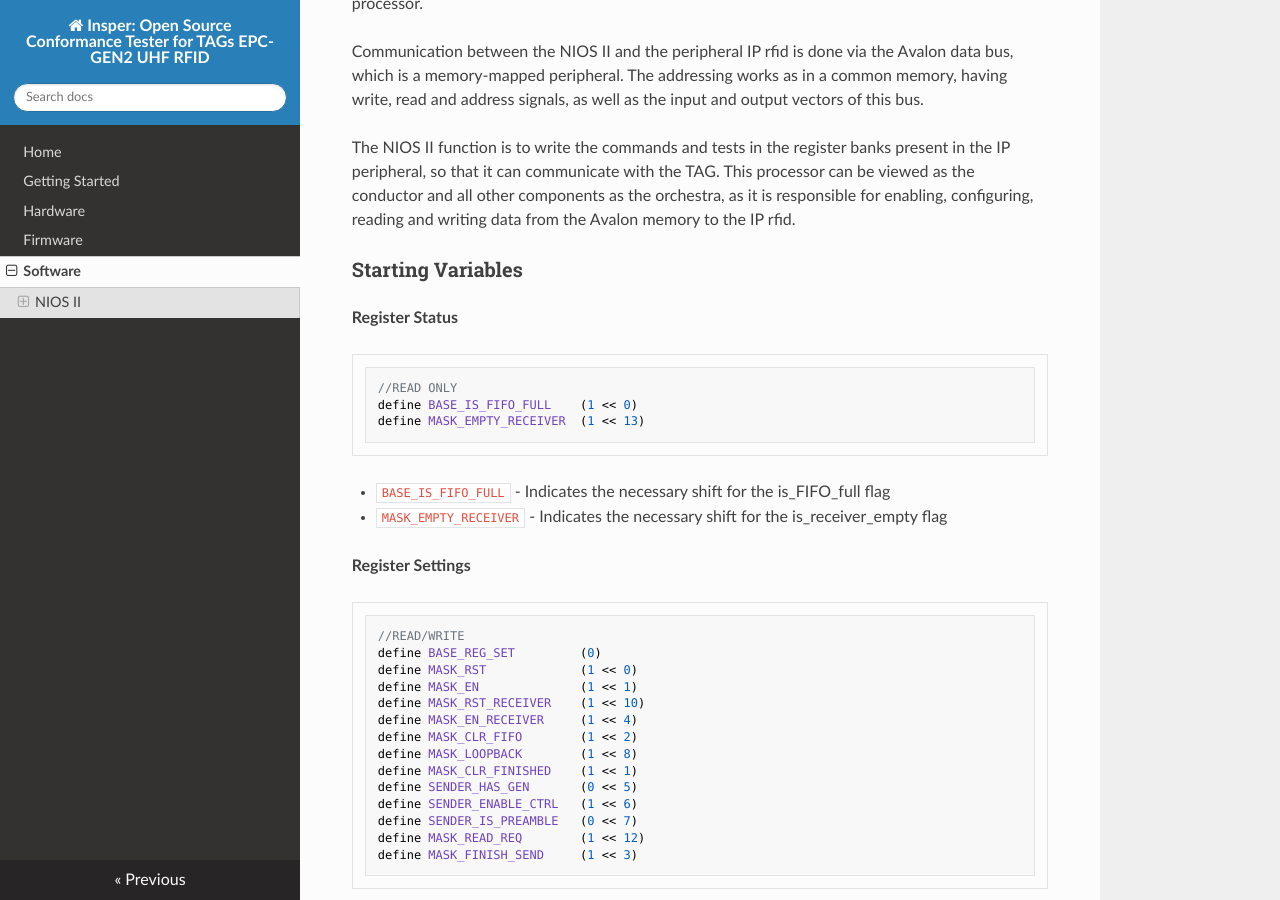
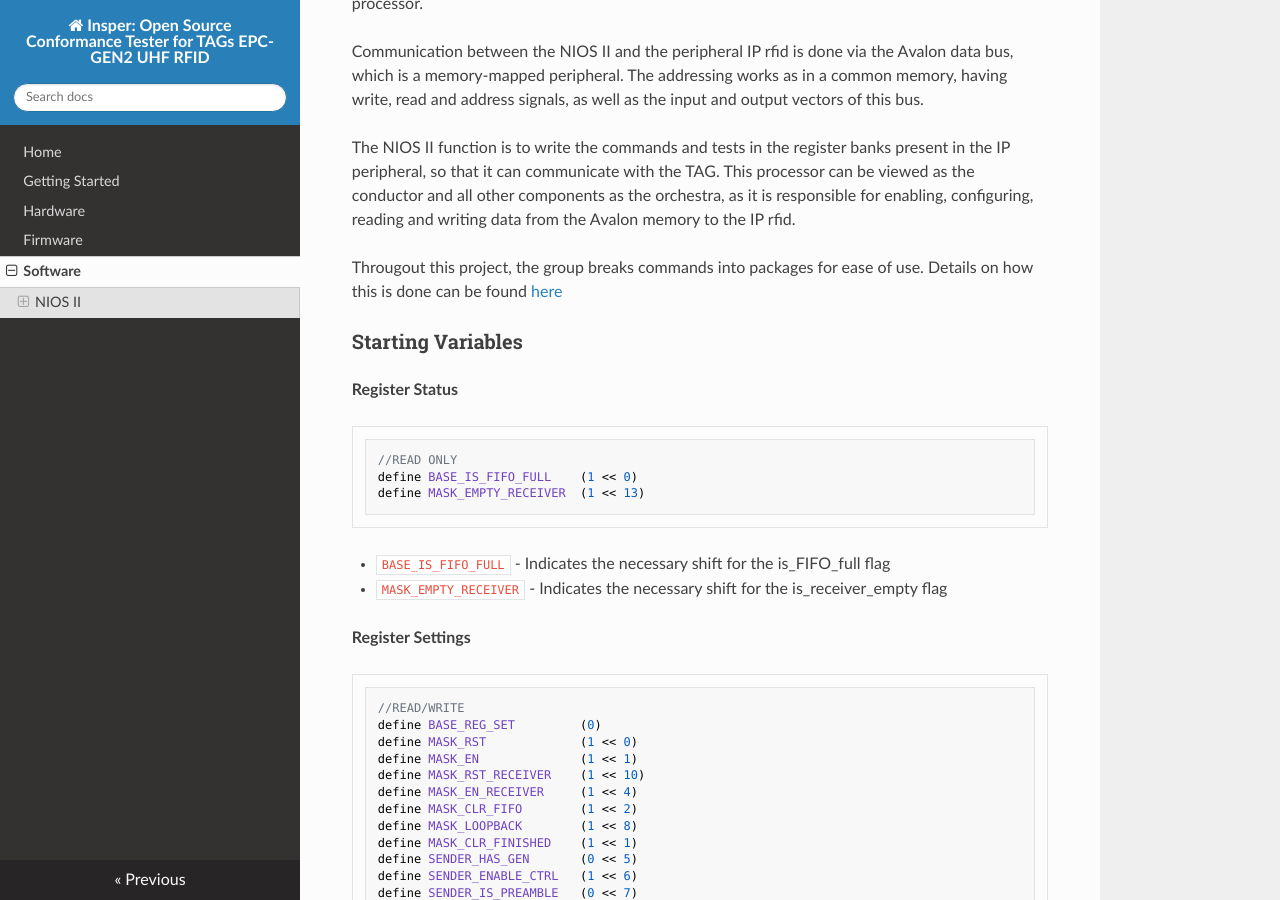
Before and after one commit to pfeinsper/21b-indago-rfid-conformance-tester, an MkDocs documentation site: the page built from docs-src/software.md, in a window 1280 px wide and 900 px high, scrolled down 368 px. Built offline with MkDocs 1.6.1, drawn with Linux system fonts in a browser that asks for light colours; nearby versions of some CDN libraries.

Commit message:
doc package and command

```diff
--- a/docs-src/software.md
+++ b/docs-src/software.md
@@ -9,6 +9,8 @@ The NIOS II is a soft processor, which means that, unlike discrete processors, s
 Communication between the NIOS II and the peripheral IP rfid is done via the Avalon data bus, which is a memory-mapped peripheral. The addressing works as in a common memory, having write, read and address signals, as well as the input and output vectors of this bus.
 
 The NIOS II function is to write the commands and tests in the register banks present in the IP peripheral, so that it can communicate with the TAG. This processor can be viewed as the conductor and all other components as the orchestra, as it is responsible for enabling, configuring, reading and writing data from the Avalon memory to the IP rfid.
+
+Througout this project, the group breaks commands into packages for ease of use. Details on how this is done can be found [here](hardware.md)
 
 ### Starting Variables
 
```
Also changed, not shown: docs-src/hardware.md (+15 -0 lines), 1 other file.
